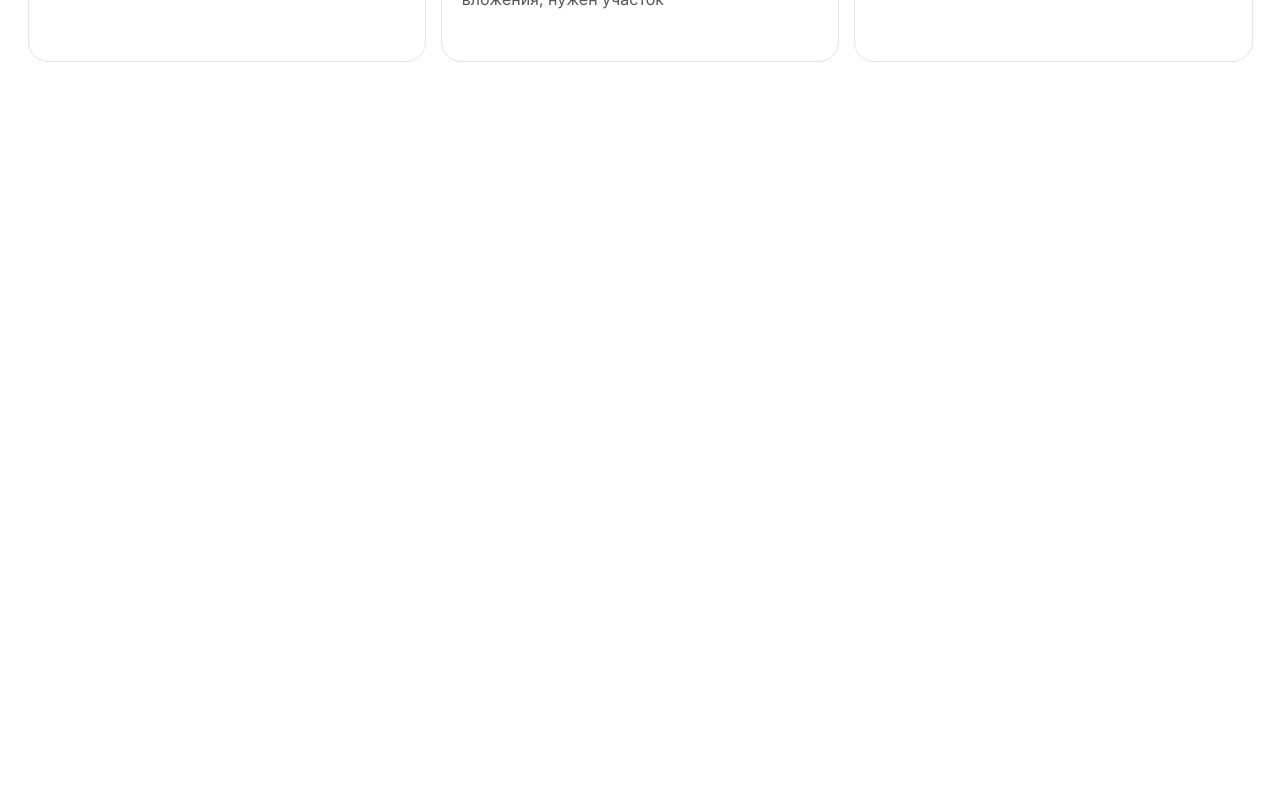
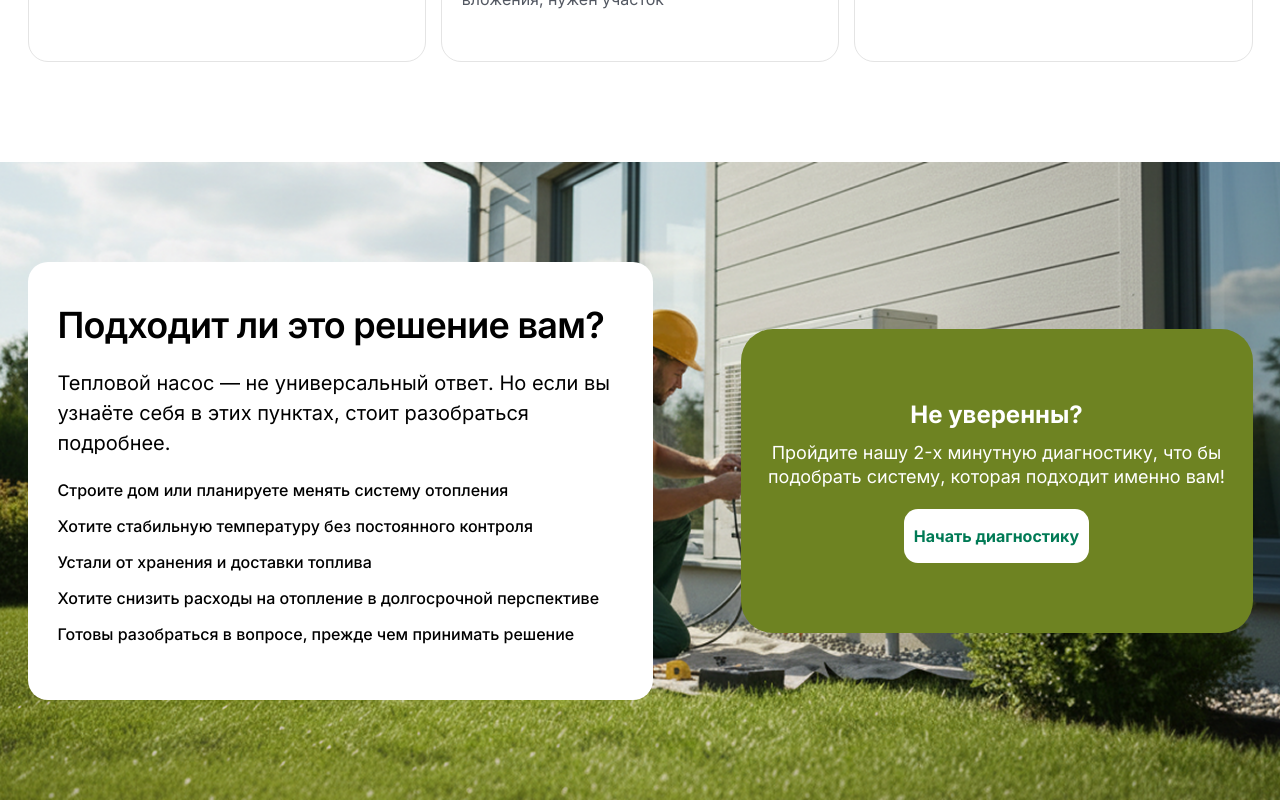
Before and after one commit to IsaRakhatbekov/cleanchoice_kg, a Next.js app: page / in a window 1280 px wide. Shown: the part 4561-5361 px from the top of the page. Before the commit the page ends 4723 px from the top, so only its background shows below. Built offline with nearby package versions, Linux system fonts and the light colour scheme; a web font is replaced by a local one.

Commit message:
Diagnostics section

```diff
--- a/src/app/page.tsx
+++ b/src/app/page.tsx
@@ -1,6 +1,7 @@
 import Statistics from '@/src/sections/Statistics/Statistics'
 import AboutHeatPump from '../sections/AboutHeatPump/AboutHeatPump'
 import Benefits from '../sections/Benefits/Benefits'
+import Diagnostics from '../sections/Diagnostics/Diagnostics'
 import HeatPumpProcess from '../sections/HeatPumpProcess/HeatPumpProcess'
 import Hero from '../sections/Hero/Hero'
 import Types from '../sections/Types/Types'
@@ -15,6 +16,7 @@ export default function Home() {
 				<AboutHeatPump />
 				<HeatPumpProcess />
 				<Types />
+				<Diagnostics />
 			</main>
 		</div>
 	)
--- /dev/null
+++ b/src/sections/Diagnostics/Diagnostics.module.scss
@@ -0,0 +1,88 @@
+.Diagnostics {
+	padding: 100px 0;
+	background: url('../../../public/Diagnostics-bg.png') no-repeat center/cover;
+
+	.container {
+		display: flex;
+		align-items: center;
+		justify-content: space-between;
+		gap: 75px;
+	}
+
+	.leftSide {
+		border-radius: 20px;
+		padding: 42px 30px;
+		width: 100%;
+		max-width: 625px;
+		background: var(--belvy);
+	}
+
+	.title {
+		font-family: var(--font-family);
+		font-weight: 600;
+		font-size: 36px;
+		line-height: 122%;
+		letter-spacing: -0.02em;
+		color: #000;
+		margin-bottom: 20px;
+	}
+
+	.subtitle {
+		font-family: var(--font-family);
+		font-weight: 400;
+		font-size: 20px;
+		line-height: 150%;
+		color: #000;
+		margin-bottom: 20px;
+	}
+
+	.text {
+		font-family: var(--font-family);
+		font-weight: 500;
+		font-size: 16px;
+		line-height: 150%;
+		color: #000;
+		margin-bottom: 12px;
+	}
+
+	.rightSide {
+		border-radius: 32px;
+		width: 100%;
+		max-width: 512px;
+		background: var(--main);
+		text-align: center;
+		padding: 70px 20px;
+	}
+
+	.rightSideTitle {
+		font-family: var(--font-family);
+		font-weight: 700;
+		font-size: 24px;
+		line-height: 133%;
+		text-align: center;
+		color: var(--belvy);
+		margin-bottom: 10px;
+	}
+
+	.rightSideText {
+		font-family: var(--font-family);
+		font-weight: 400;
+		font-size: 18px;
+		line-height: 133%;
+		text-align: center;
+		color: var(--belvy);
+		margin-bottom: 20px;
+	}
+
+	.btn {
+		padding: 15px 10px;
+		font-family: var(--font-family);
+		font-weight: 700;
+		font-size: 16px;
+		line-height: 150%;
+		text-align: center;
+		color: #007a55;
+		border-radius: 14px;
+		background-color: var(--belvy);
+	}
+}
--- /dev/null
+++ b/src/sections/Diagnostics/Diagnostics.tsx
@@ -0,0 +1,54 @@
+import styles from './Diagnostics.module.scss'
+
+const Diagnostics = () => {
+	return (
+		<div className={styles.Diagnostics}>
+			<div className={`${styles.container} container`}>
+				<div className={styles.leftSide}>
+					<h2 className={styles.title}>Подходит ли это решение вам?</h2>
+					<h3 className={styles.subtitle}>
+						Тепловой насос — не универсальный ответ. Но если вы узнаёте себя в
+						этих пунктах, стоит разобраться подробнее.
+					</h3>
+					<ul>
+						<li className={styles.item}>
+							<p className={styles.text}>
+								Строите дом или планируете менять систему отопления
+							</p>
+						</li>
+						<li className={styles.item}>
+							<p className={styles.text}>
+								Хотите стабильную температуру без постоянного контроля
+							</p>
+						</li>
+						<li className={styles.item}>
+							<p className={styles.text}>
+								Устали от хранения и доставки топлива
+							</p>
+						</li>
+						<li className={styles.item}>
+							<p className={styles.text}>
+								Хотите снизить расходы на отопление в долгосрочной перспективе
+							</p>
+						</li>
+						<li className={styles.item}>
+							<p className={styles.text}>
+								Готовы разобраться в вопросе, прежде чем принимать решение
+							</p>
+						</li>
+					</ul>
+				</div>
+				<div className={styles.rightSide}>
+					<h3 className={styles.rightSideTitle}>Не уверенны?</h3>
+					<p className={styles.rightSideText}>
+						Пройдите нашу 2-х минутную диагностику, что бы подобрать систему,
+						которая подходит именно вам!
+					</p>
+					<button className={styles.btn}>Начать диагностику</button>
+				</div>
+			</div>
+		</div>
+	)
+}
+
+export default Diagnostics
```
Also changed, not shown: public/Diagnostics-bg.png (added).
